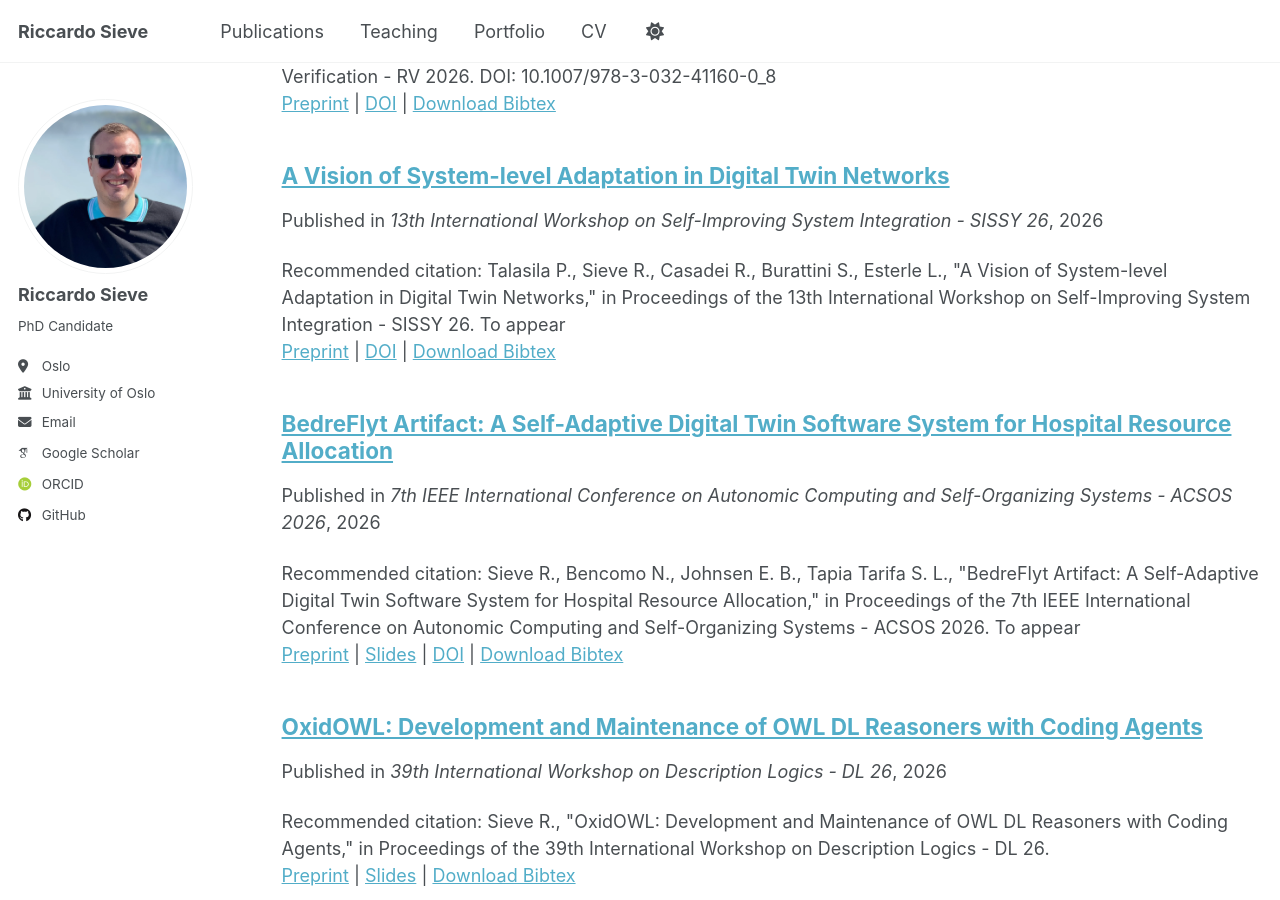
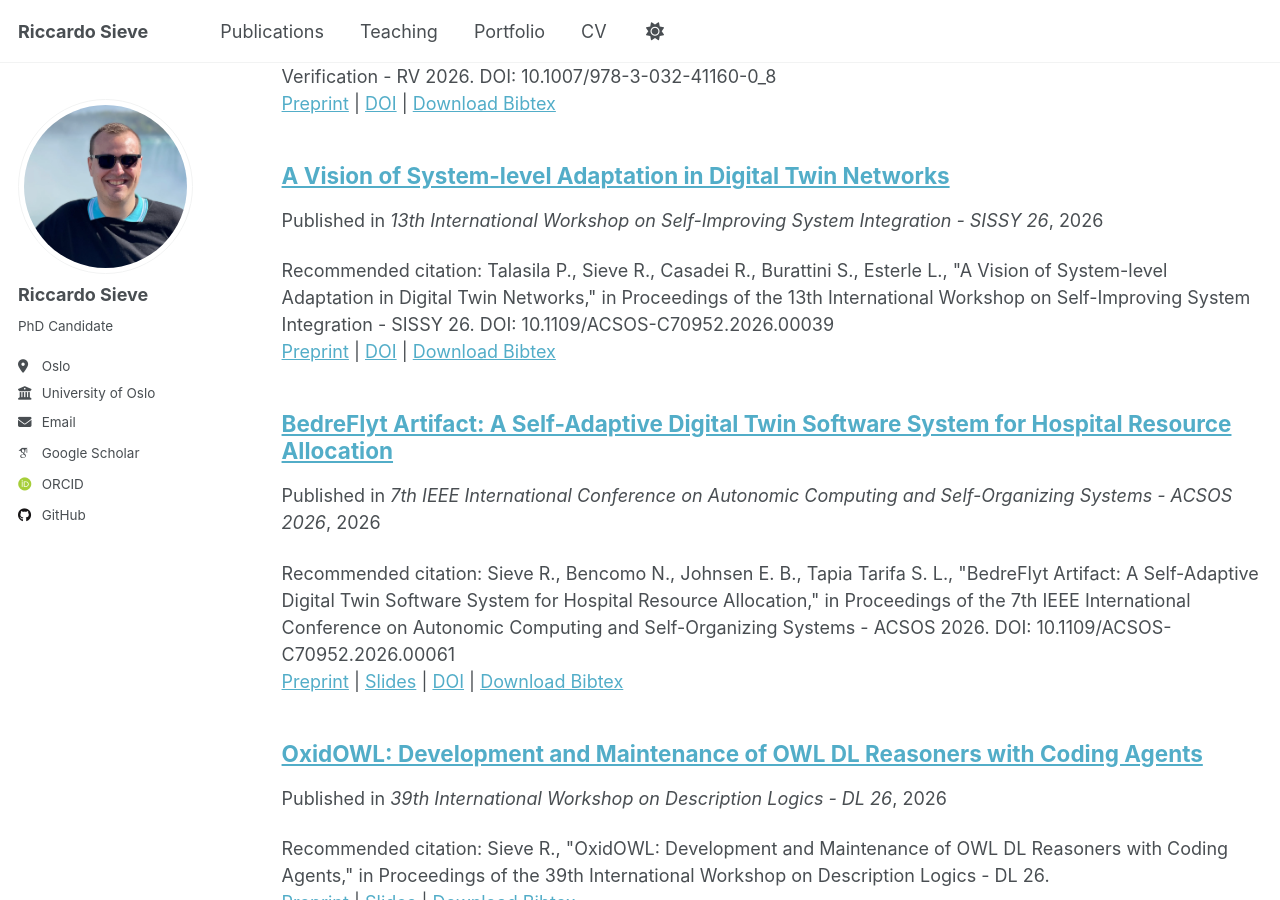
Before and after one commit to sievericcardo/sievericcardo.github.io, a Jekyll site: the page built from _pages/publications.html, in a window 1280 px wide and 900 px high, scrolled down 720 px. Built offline with Jekyll 4.4.1, drawn with Linux system fonts in a browser that asks for light colours; some web fonts are replaced; a script that is not in the unit is left out.

Commit message:
Added doi

```diff
--- a/_publications/2026-09-10-acsos.md
+++ b/_publications/2026-09-10-acsos.md
@@ -10,9 +10,9 @@ date: 2026-09-10
 venue: '7th IEEE International Conference on Autonomic Computing and Self-Organizing Systems - ACSOS 2026'
 paperurl: 'http://sievericcardo.github.io/files/26-acsos.pdf'
 slidesurl: 'http://sievericcardo.github.io/files/26-acsos-slides.pdf'
-doiurl: ''
+doiurl: '10.1109/ACSOS-C70952.2026.00061'
 bibtexurl: 'http://sievericcardo.github.io/files/26-acsos.bib'
-citation: 'Sieve R., Bencomo N., Johnsen E. B., Tapia Tarifa S. L., "BedreFlyt Artifact: A Self-Adaptive Digital Twin Software System for Hospital Resource Allocation," in Proceedings of the 7th IEEE International Conference on Autonomic Computing and Self-Organizing Systems - ACSOS 2026. To appear'
+citation: 'Sieve R., Bencomo N., Johnsen E. B., Tapia Tarifa S. L., "BedreFlyt Artifact: A Self-Adaptive Digital Twin Software System for Hospital Resource Allocation," in Proceedings of the 7th IEEE International Conference on Autonomic Computing and Self-Organizing Systems - ACSOS 2026. DOI: 10.1109/ACSOS-C70952.2026.00061'
 ---
 Socio-technical systems can benefit from self-adaptive digital twins that combine runtime models, simulation, formal reasoning, and operational data to support continuous monitoring, analysis, and runtime decision making. This paper presents the BedreFlyt _Artifact_, a reusable software system implementing a self-adaptive digital twin for hospital resource allocation. The artifact shows how semantic reflection, lifecycle management, optimisation, and simulation can be integrated into an executable Digital Twin to support adaptive decision making under changing operational conditions.
 The BedreFlyt _Artifact_ combines semantic reflection, lifecycle management, simulation, optimisation, and a human-in-the-loop dashboard to maintain a runtime representation of a hospital and generate bed bay allocation recommendations under changing operational conditions. The software system is organised as a modular architecture that integrates these components into an executable digital twin.
--- a/_publications/2026-09-11-sissy.md
+++ b/_publications/2026-09-11-sissy.md
@@ -7,9 +7,9 @@ excerpt: 'Digital Twins are increasingly deployed as interconnected systems rath
 date: 2026-09-11
 venue: '13th International Workshop on Self-Improving System Integration - SISSY 26'
 paperurl: 'http://sievericcardo.github.io/files/26-sissy.pdf'
-doiurl: ''
+doiurl: '10.1109/ACSOS-C70952.2026.00039'
 bibtexurl: 'http://sievericcardo.github.io/files/26-sissy.bib'
-citation: 'Talasila P., Sieve R., Casadei R., Burattini S., Esterle L., "A Vision of System-level Adaptation in Digital Twin Networks," in Proceedings of the 13th International Workshop on Self-Improving System Integration - SISSY 26. To appear'
+citation: 'Talasila P., Sieve R., Casadei R., Burattini S., Esterle L., "A Vision of System-level Adaptation in Digital Twin Networks," in Proceedings of the 13th International Workshop on Self-Improving System Integration - SISSY 26. DOI: 10.1109/ACSOS-C70952.2026.00039'
 ---
 Digital Twins are increasingly deployed as interconnected systems rather than isolated entities, forming networks that collectively support the engineering of complex cyber-physical applications.
 While adaptation has been studied for individual Digital Twins, enabling coordinated adaptation across Digital Twin networks remains an open challenge.
```
